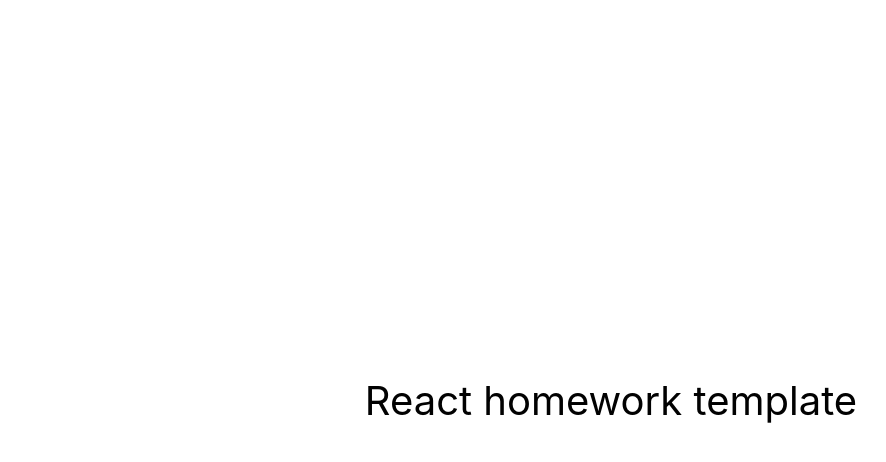
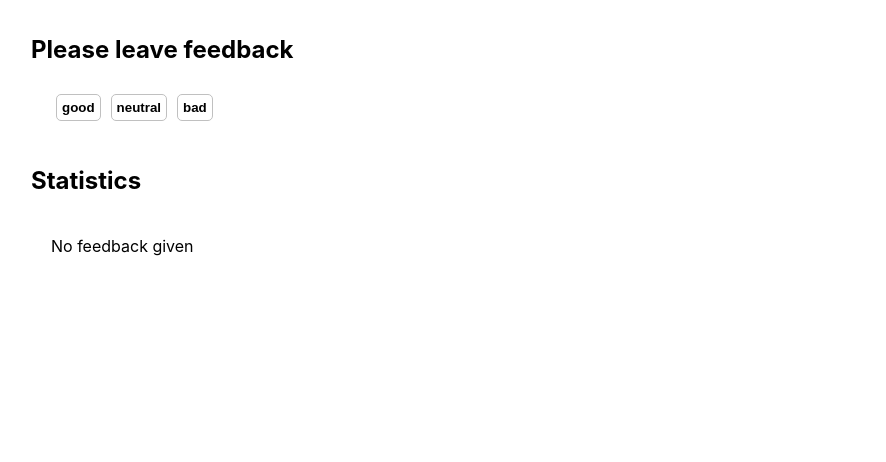
Before and after one commit to Alexey7272/goit-react-hw-04-feedback, a React (Create React App) app: page / in a window 1280 px wide. Shown: the top 462 px of the page, without its empty margins (29-915 px from the left). Built offline with nearby package versions, Linux system fonts and the light colour scheme.

Commit message:
add start file

```diff
--- a/package.json
+++ b/package.json
@@ -2,7 +2,7 @@
   "name": "react-homework-template",
   "version": "0.1.0",
   "private": true,
-  "homepage": "https://goitacademy.github.io/react-homework-template/",
+  "homepage": "https://Alexey7272.github.io/goit-react-hw-04-feedback/",
   "dependencies": {
     "@testing-library/jest-dom": "^5.16.3",
     "@testing-library/react": "^12.1.4",
--- a/src/components/App.jsx
+++ b/src/components/App.jsx
@@ -1,16 +1,9 @@
+import Feedback from "./Feedback/Feedback";
+
 export const App = () => {
   return (
-    <div
-      style={{
-        height: '100vh',
-        display: 'flex',
-        justifyContent: 'center',
-        alignItems: 'center',
-        fontSize: 40,
-        color: '#010101'
-      }}
-    >
-      React homework template
+    <div>
+    <Feedback/>
     </div>
   );
 };
--- /dev/null
+++ b/src/components/Feedback/Feedback.jsx
@@ -0,0 +1,73 @@
+import React, {Component} from "react";
+import "./Feedback.module.css";
+import Section from "./Section/Section";
+import FeedbackOptions from "./FeedbackOptions/FeedbackOptions";
+import Statistics from "./Statistics/Statistics";
+import Notification from "./Notification/Notification";
+
+class Feedback extends Component {
+
+    state = {
+        good: 0,
+        neutral: 0,
+        bad: 0
+    };
+
+
+    clickFeedback = (event) => {
+        const name = event.target.name;
+        this.setState((prevState) => ({
+            [name]: prevState[name] + 1,
+        }))
+    };
+
+    countTotalFeedback = () => {
+        const values = Object.values(this.state)
+
+        const total = values.reduce((total, value) => {
+         return total + value;
+        }, 0);
+
+        return total;
+    };
+
+    countPositiveFeedbackPercentage = () => {
+        const result = Math.round(((this.state.good + this.state.neutral) / this.countTotalFeedback()) * 100);
+        return result;
+    };
+
+    render () {
+        const { good, neutral, bad } = this.state;
+        const total = this.countTotalFeedback();
+        const percentage = this.countPositiveFeedbackPercentage();
+        const clickFeedback = this.clickFeedback;
+
+        const objKey = Object.keys(this.state)
+
+
+        return (
+            <div>
+                <Section title={'Please leave feedback'}>
+
+                <FeedbackOptions
+                options={objKey}
+                onLeaveFeedback={clickFeedback}
+                />
+                </Section>
+
+                <Section title={'Statistics'}>
+                {!this.countTotalFeedback() ? <Notification message={'No feedback given'}/> : <Statistics
+                  good={good}
+                  neutral={neutral}
+                  bad={bad}
+                  total={total}
+                  positivePercentage={percentage}
+                  />
+                }
+                </Section>
+            </div>
+        );
+    };
+};
+
+export default Feedback;
--- /dev/null
+++ b/src/components/Feedback/Feedback.module.css
@@ -0,0 +1,31 @@
+div {
+    padding: 20px;
+    padding-top: 5px;
+}
+
+button {
+    margin: 5px;
+    padding: 5px;
+    background: white;
+    border: 1px solid silver;
+    border-radius: 5px;
+
+    font-weight: 600;
+
+    cursor: pointer;
+}
+
+ul {
+    list-style: none;
+    font-weight: 500;
+
+    padding: 0;
+}
+
+li {
+    padding-bottom: 5px;
+}
+
+span {
+    margin-right: 4px;
+}
--- /dev/null
+++ b/src/components/Feedback/FeedbackOptions/FeedbackOptions.jsx
@@ -0,0 +1,26 @@
+import PropTypes from 'prop-types';
+
+const FeedbackOptions = ({ options, onLeaveFeedback }) => {
+    return (
+
+        <div>
+            {options.map ((option) => (
+                <button
+                   key={option}
+                   type="button"
+                   onClick={onLeaveFeedback}
+                   name={option}
+                   >
+                   {option}
+                </button>
+            ))}
+        </div>
+    )
+};
+
+FeedbackOptions.propTypes = {
+    options: PropTypes.array,
+    onLeaveFeedback: PropTypes.func,
+};
+
+export default FeedbackOptions;
--- /dev/null
+++ b/src/components/Feedback/Notification/Notification.jsx
@@ -0,0 +1,15 @@
+import PropTypes from 'prop-types';
+
+const Notification = ({ message }) => {
+    return (
+        <div>
+          <p>{message}</p>
+        </div>
+    );
+};
+
+Notification.propTypes = {
+    message: PropTypes.string
+};
+
+export default Notification;
--- /dev/null
+++ b/src/components/Feedback/Section/Section.jsx
@@ -0,0 +1,15 @@
+import PropTypes from 'prop-types';
+
+const Section = ({title, children}) => (
+    <section>
+        <h1>{title}</h1>
+        {children}
+    </section>
+);
+
+Section.propTypes = {
+   title: PropTypes.string,
+   children: PropTypes.object,
+}
+
+export default Section;
--- /dev/null
+++ b/src/components/Feedback/Statistics/Statistics.jsx
@@ -0,0 +1,41 @@
+import PropTypes from 'prop-types';
+
+export default function Statistics ({ good, neutral, bad, total, positivePercentage }) {
+    return (
+        <ul>
+            <li>
+              <span>Good:</span>
+              <span>{good}</span>
+            </li>
+
+            <li>
+              <span>Neutral:</span>
+              <span>{neutral}</span>
+            </li>
+
+             <li>
+              <span>Bad:</span>
+              <span>{bad}</span>
+            </li>
+
+            <li>
+              <span>Total:</span>
+              <span>{total}</span>
+            </li>
+
+            <li>
+              <span>Positive feedback:</span>
+              <span>{positivePercentage}%</span>
+            </li>
+        </ul>
+    );
+};
+
+
+Statistics.propTypes = {
+  good: PropTypes.number.isRequired,
+  neutral: PropTypes.number.isRequired,
+  bad: PropTypes.number.isRequired,
+  total: PropTypes.number.isRequired,
+  positivePercentage: PropTypes.number.isRequired,
+};
```
